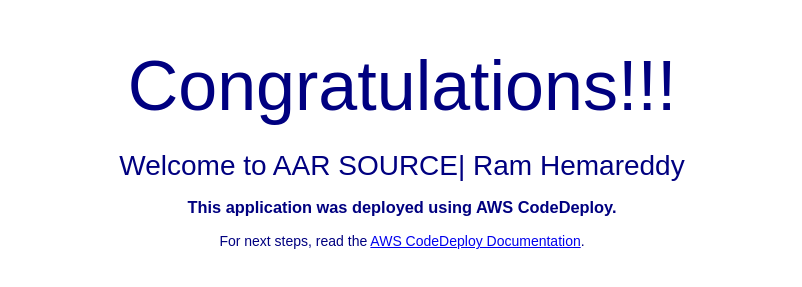
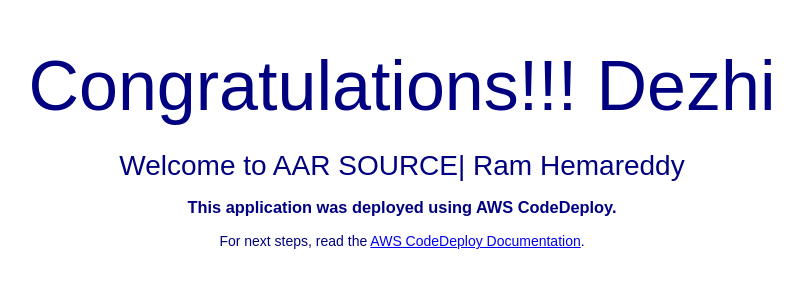
Before and after one commit to dezhif/aws_cicd_pipline_codedeploy, a plain HTML site: page index.html in a window 1280 px wide. Shown: the part 201-488 px from the top of the page, without its empty margins (238-1040 px from the left). Drawn offline with Linux system fonts and the light colour scheme.

Commit message:
Update index.html
test minor changes

```diff
--- a/index.html
+++ b/index.html
@@ -27,7 +27,7 @@
 <body>
   <div align="center">
     <img src="https://s3.ap-south-1.amazonaws.com/www.basava.com/aar_logo_final.png" style="max-width: 20%;">
-    <h1>Congratulations!!! </h1>
+    <h1>Congratulations!!! Dezhi</h1>
       <h2>Welcome to AAR SOURCE| Ram Hemareddy</h2>
     <h3>This application was deployed using AWS CodeDeploy.</h3>
     <p>For next steps, read the <a href="http://aws.amazon.com/documentation/codedeploy">AWS CodeDeploy Documentation</a>.</p>
```
